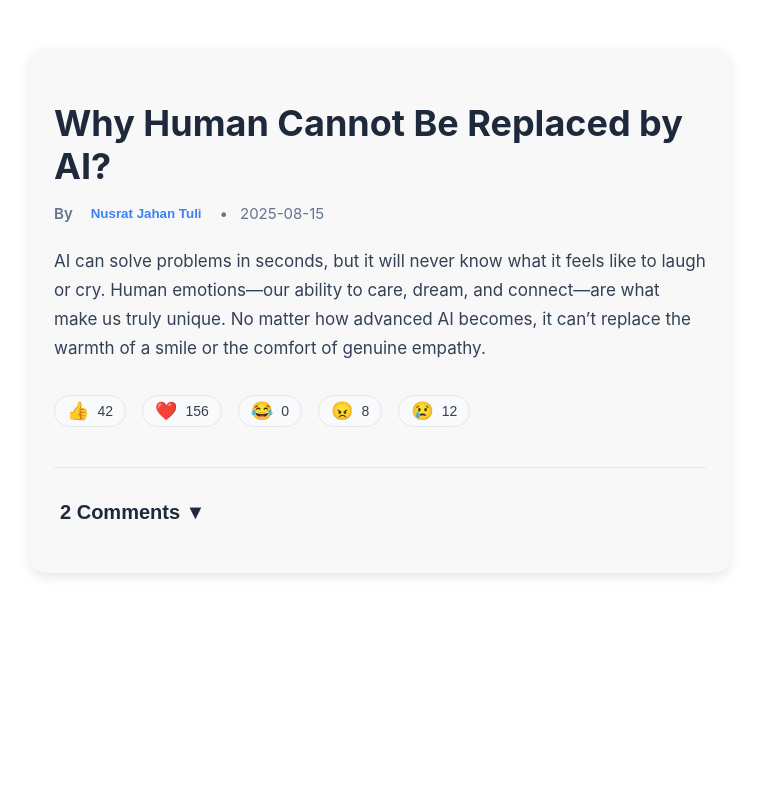
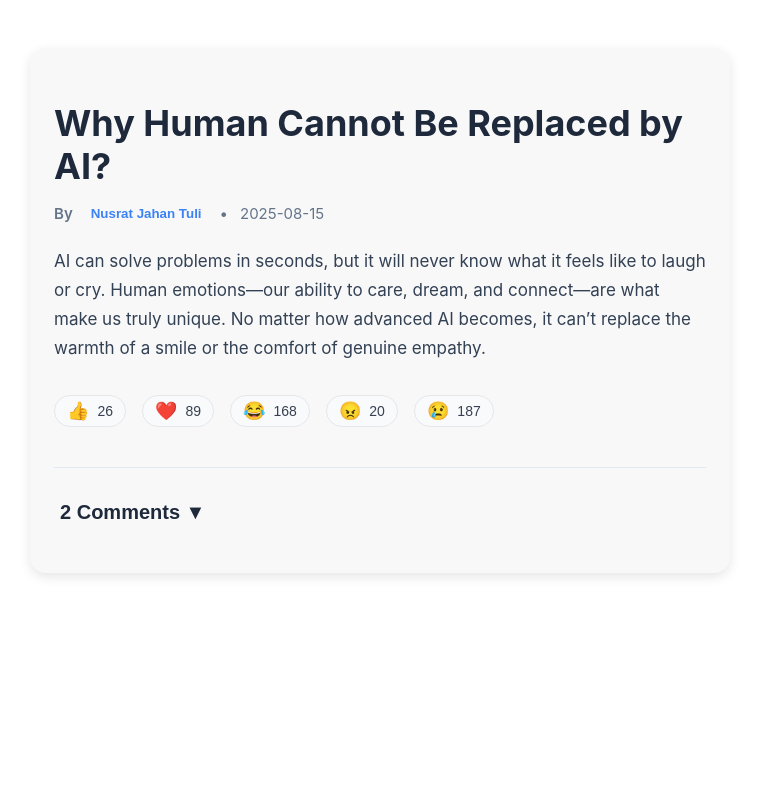
Before and after one commit to tuwuli07/CSE_2200_Assignment, a React (Create React App) app: page / in a window 1280 px wide. Shown: the top 800 px of the page, without its empty margins (260-1019 px from the left). Built offline with nearby package versions, Linux system fonts and the light colour scheme.

Commit message:
reaction number

```diff
--- a/src/components/Reaction.jsx
+++ b/src/components/Reaction.jsx
@@ -10,13 +10,17 @@ const reactions = [
 
 const Reactions = ({ postId, type = 'post' }) => {
   const [activeReaction, setActiveReaction] = useState(null);
-  const [reactionCounts, setReactionCounts] = useState({
-    0: 42,
-    1: 156,
-    2: 0,
-    3: 8,
-    4: 12
-  });
+  const [reactionCounts, setReactionCounts] = useState(
+    Object.fromEntries(
+      Object.entries({
+        0: 42,
+        1: 156,
+        2: 0,
+        3: 8,
+        4: 12
+      }).map(([key, value]) => [key, Math.floor(Math.random() * 201)])
+    )
+  );
 
   const handleReactionClick = (index) => {
     setReactionCounts(prev => {
```
